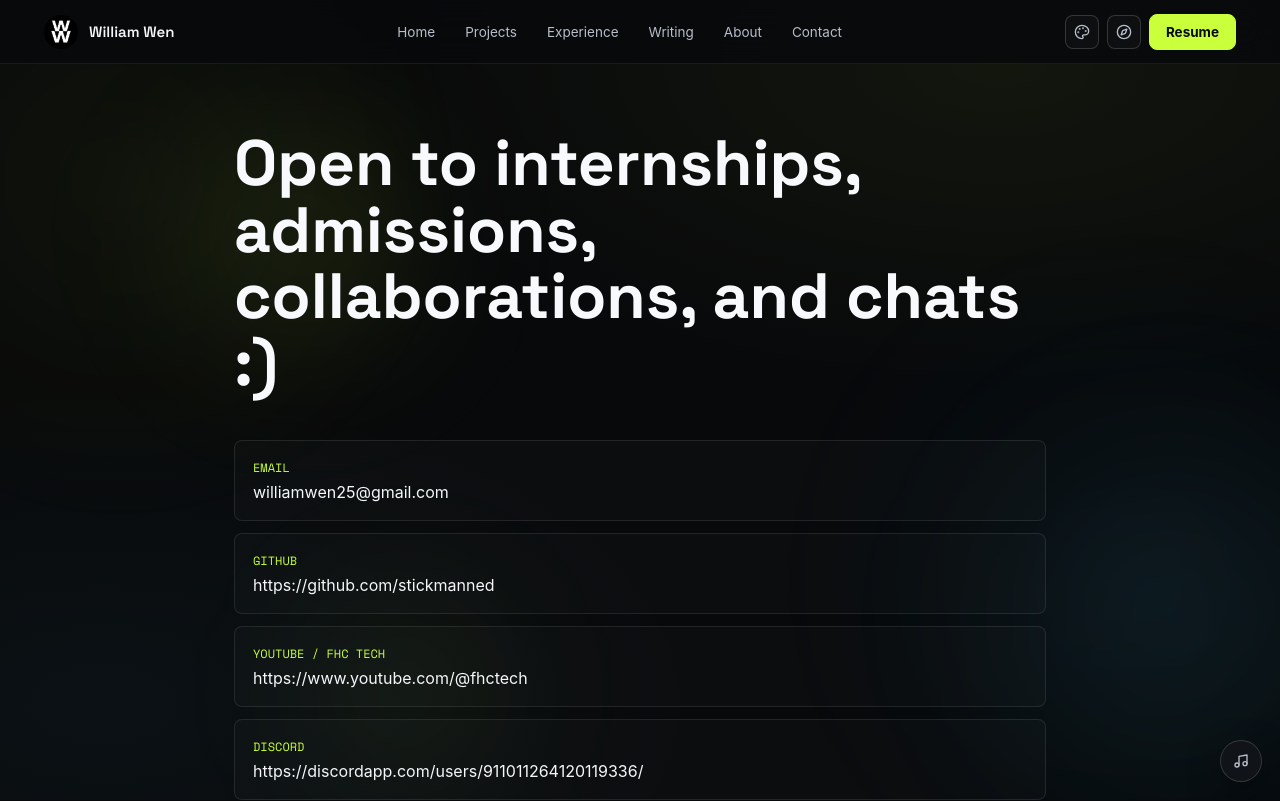
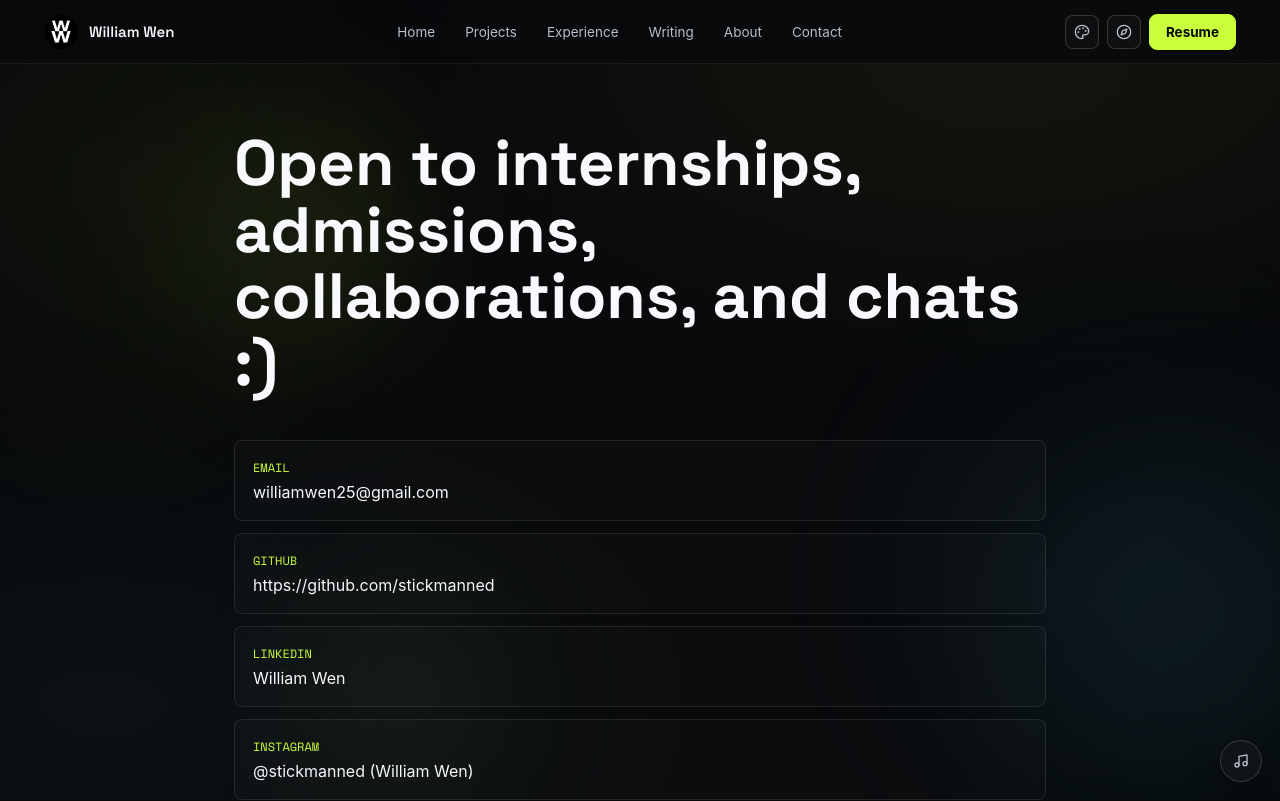
Before and after one commit to stickmanned/stickmanned.github.io, a Next.js app: page /contact in a window 1280 px wide. Shown: the top 801 px of the page. Built offline with nearby package versions, Linux system fonts and the light colour scheme.

Commit message:
feat: add LinkedIn and Instagram social links
Add LinkedIn and Instagram to the socials list with icon paths and a
`display` label, and render that label (falling back to the URL) on the
contact page.

```diff
--- a/app/contact/page.tsx
+++ b/app/contact/page.tsx
@@ -20,7 +20,7 @@ export default function ContactPage() {
         {socials.map((social) => (
           <a key={social.href} href={social.href} target="_blank" rel="noreferrer">
             <span>{social.label}</span>
-            {social.href}
+            {social.display ?? social.href}
           </a>
         ))}
       </div>
--- a/components/social-icons.tsx
+++ b/components/social-icons.tsx
@@ -7,6 +7,12 @@ type IconName = SocialIcon;
 const paths: Record<IconName, JSX.Element> = {
   github: (
     <path d="M12 .5a11.5 11.5 0 0 0-3.64 22.41c.58.11.79-.25.79-.56v-2c-3.2.7-3.88-1.36-3.88-1.36-.53-1.34-1.3-1.7-1.3-1.7-1.06-.72.08-.71.08-.71 1.17.08 1.79 1.2 1.79 1.2 1.04 1.79 2.73 1.27 3.4.97.1-.76.41-1.27.74-1.56-2.55-.29-5.24-1.28-5.24-5.68 0-1.26.45-2.28 1.19-3.09-.12-.29-.52-1.46.11-3.05 0 0 .97-.31 3.18 1.18a11 11 0 0 1 5.79 0c2.2-1.49 3.17-1.18 3.17-1.18.63 1.59.23 2.76.11 3.05.74.81 1.19 1.83 1.19 3.09 0 4.41-2.69 5.38-5.25 5.67.42.36.8 1.08.8 2.18v3.23c0 .31.21.68.8.56A11.5 11.5 0 0 0 12 .5Z" />
+  ),
+  linkedin: (
+    <path d="M5.37 7.98H1.76V19.5h3.61V7.98ZM3.57 2.25A2.08 2.08 0 1 0 3.57 6.4a2.08 2.08 0 0 0 0-4.15ZM19.55 7.71c-1.91 0-3.19 1.05-3.71 2.04h-.05V7.98h-3.46V19.5h3.61v-5.7c0-1.5.29-2.96 2.15-2.96 1.83 0 1.85 1.71 1.85 3.06v5.6h3.61v-6.32c0-3.11-.67-5.47-4-5.47Z" />
+  ),
+  instagram: (
+    <path d="M12 2.16c3.2 0 3.58.01 4.85.07 3.25.15 4.77 1.69 4.92 4.92.06 1.27.07 1.65.07 4.85s-.01 3.58-.07 4.85c-.15 3.23-1.67 4.77-4.92 4.92-1.27.06-1.65.07-4.85.07s-3.58-.01-4.85-.07c-3.26-.15-4.77-1.7-4.92-4.92-.06-1.27-.07-1.65-.07-4.85s.01-3.58.07-4.85C2.38 3.92 3.9 2.38 7.15 2.23 8.42 2.17 8.8 2.16 12 2.16ZM12 0C8.74 0 8.33.01 7.05.07 2.7.27.27 2.69.07 7.05.01 8.33 0 8.74 0 12s.01 3.67.07 4.95c.2 4.36 2.63 6.78 6.98 6.98C8.33 23.99 8.74 24 12 24s3.67-.01 4.95-.07c4.35-.2 6.78-2.62 6.98-6.98.06-1.28.07-1.69.07-4.95s-.01-3.67-.07-4.95C23.73 2.69 21.3.27 16.95.07 15.67.01 15.26 0 12 0Zm0 5.84a6.16 6.16 0 1 0 0 12.32 6.16 6.16 0 0 0 0-12.32ZM12 16a4 4 0 1 1 0-8 4 4 0 0 1 0 8Zm6.41-11.84a1.44 1.44 0 1 0 0 2.88 1.44 1.44 0 0 0 0-2.88Z" />
   ),
   youtube: (
     <path d="M23.5 6.2a3 3 0 0 0-2.1-2.12C19.5 3.55 12 3.55 12 3.55s-7.5 0-9.4.53A3 3 0 0 0 .5 6.2 31.3 31.3 0 0 0 0 12a31.3 31.3 0 0 0 .5 5.8 3 3 0 0 0 2.1 2.12c1.9.53 9.4.53 9.4.53s7.5 0 9.4-.53a3 3 0 0 0 2.1-2.12A31.3 31.3 0 0 0 24 12a31.3 31.3 0 0 0-.5-5.8ZM9.6 15.57V8.43L15.8 12l-6.2 3.57Z" />
--- a/lib/site-data.ts
+++ b/lib/site-data.ts
@@ -48,10 +48,33 @@ export type CaseStudy = Project & {
   changelog?: { date: string; note: string }[];
 };
 
-export type SocialIcon = "github" | "youtube" | "discord" | "mail";
+export type SocialIcon =
+  | "github"
+  | "linkedin"
+  | "instagram"
+  | "youtube"
+  | "discord"
+  | "mail";
 
-export const socials: { label: string; href: string; icon: SocialIcon }[] = [
+export const socials: {
+  label: string;
+  href: string;
+  icon: SocialIcon;
+  display?: string;
+}[] = [
   { label: "GitHub", href: "https://github.com/stickmanned", icon: "github" },
+  {
+    label: "LinkedIn",
+    href: "https://www.linkedin.com/in/william-wen-9371633bb/",
+    icon: "linkedin",
+    display: "William Wen",
+  },
+  {
+    label: "Instagram",
+    href: "https://www.instagram.com/stickmanned/",
+    icon: "instagram",
+    display: "@stickmanned (William Wen)",
+  },
   {
     label: "YouTube / FHC Tech",
     href: "https://www.youtube.com/@fhctech",
```
